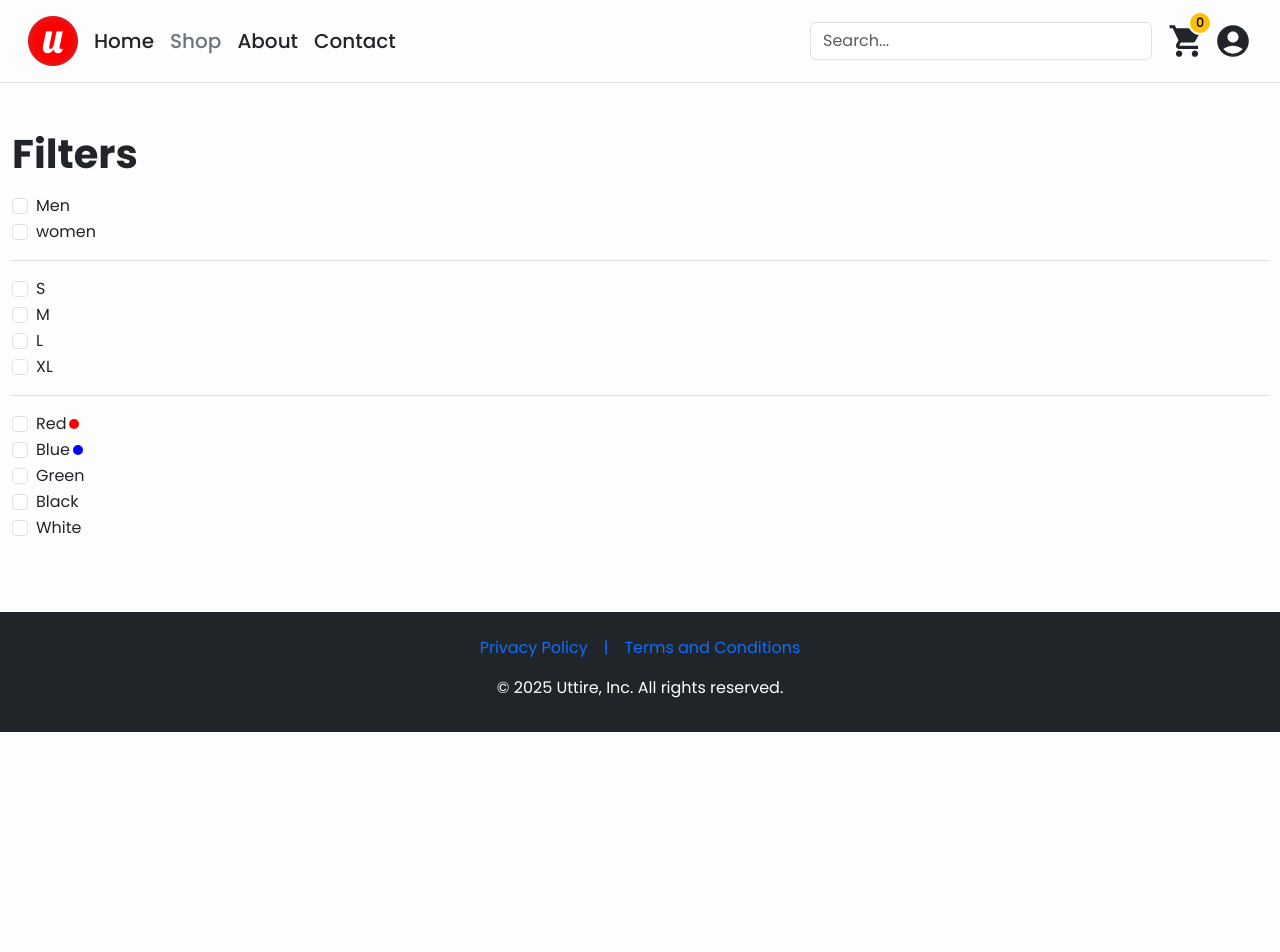
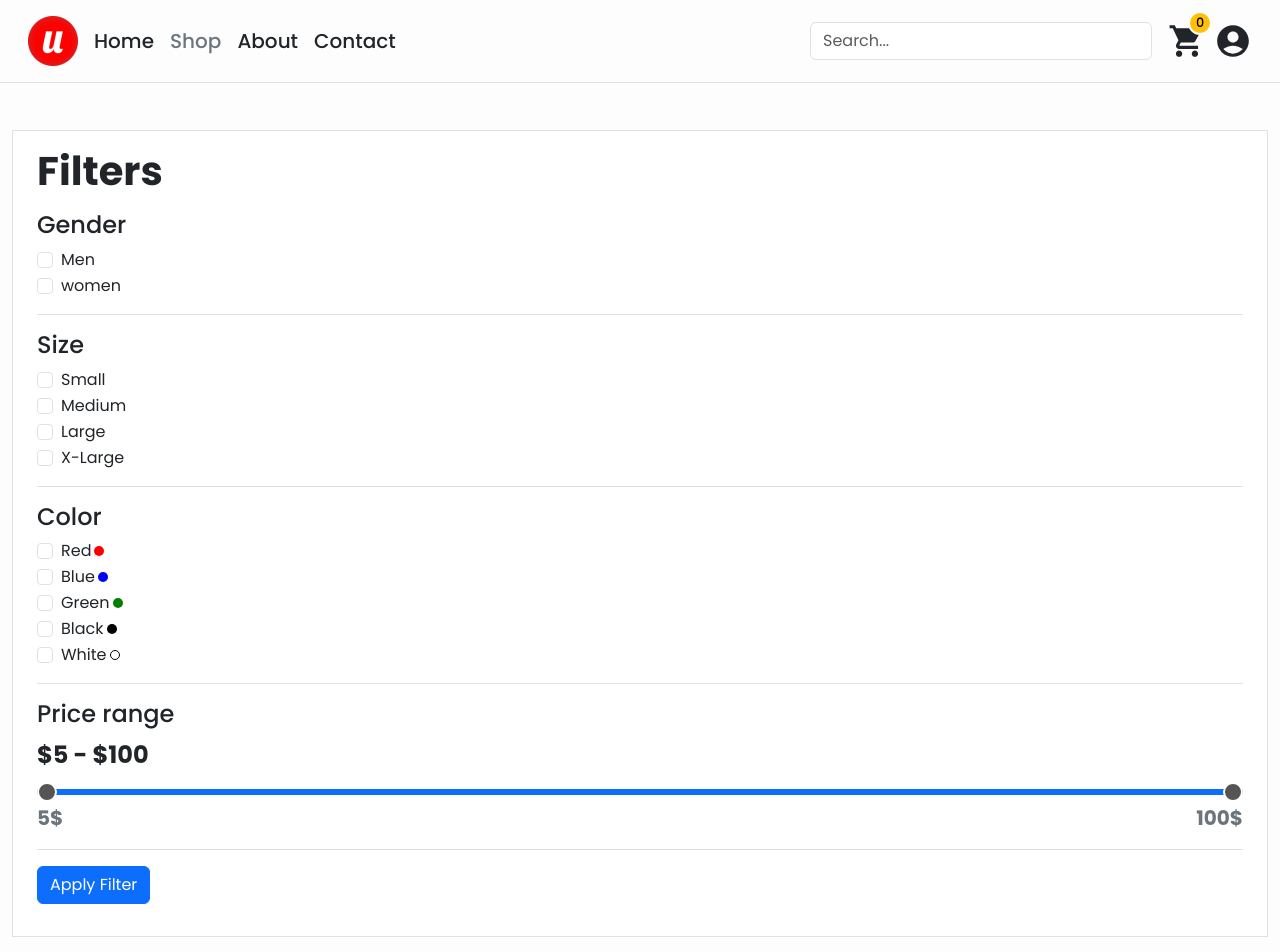
Before and after one commit to amaan073/Uttire, a React (Vite) app in the folder client/: page /shop in a window 1280 px wide. Shown: the top 952 px of the page. Before the commit the page ends 800 px from the top, so only its background shows below. Built offline with nearby package versions, Linux system fonts and the light colour scheme; a web font is replaced by a local one.

Commit message:
filter bar layout created

```diff
--- a/client/src/App.css
+++ b/client/src/App.css
@@ -125,3 +125,47 @@
     border-radius: 50%;
     margin-inline-start: 3px;
 }
+
+
+/* PRICE RANGE STYLES */
+.slider-container {
+    height: 6px;
+    position: relative;
+    background: #e4e4e4;
+    border-radius: 5px;
+}
+
+.slider-container .price-slider {
+    height: 100%;
+    left: 0%;       /*setting width of green background of price range using left and right percentage*/
+    right: 0%;
+    position: absolute;
+    border-radius: 5px;
+}
+
+.range-input {
+    position: relative;
+}
+
+.range-input input {
+    position: absolute;
+    width: 100%;
+    height: 5px;
+    background: none;
+    top: -6px;
+    pointer-events: none;
+    cursor: pointer;
+    -webkit-appearance: none;
+    appearance: none;
+}
+
+/* Styles for the range thumb in WebKit browsers */
+input[type="range"]::-webkit-slider-thumb {
+    height: 20px;
+    width: 20px;
+    border-radius: 70%;
+    background: #555;
+    border: 2px solid white;
+    pointer-events: auto;
+    -webkit-appearance: none;
+}
--- a/client/src/index.css
+++ b/client/src/index.css
@@ -24,3 +24,10 @@ hr.hr {
     border-top: var(--bs-border-width) var(--bs-border-style) var(--bs-border-color) !important;
     display: block !important;
 }
+
+.unselectable {
+    user-select: none; /* For most modern browsers */
+    -webkit-user-select: none; /* For Safari */
+    -moz-user-select: none; /* For Firefox */
+    -ms-user-select: none; /* For Internet Explorer/Edge */
+}
--- a/client/src/pages/Contact.jsx
+++ b/client/src/pages/Contact.jsx
@@ -20,6 +20,7 @@ const Contact = () => {
     <>
       <div className="container-xxl text-center">
         <div className="py-5">
+          {/* eslint-disable-next-line react/no-unescaped-entities */}
           <h2 className="mb-5">We'd Love to Hear from You!</h2>
           <img
             src={image}
@@ -111,6 +112,7 @@ const Contact = () => {
             style={{ maxWidth: "800px" }}
           >
             <li className="ps-2 my-4 border-bottom pb-3">
+              {/* eslint-disable-next-line react/no-unescaped-entities */}
               <p className="fw-semibold">What is Uttire's return policy?</p>
               <span>
                 We accept returns within 30 days of purchase. Items must be
--- a/client/src/pages/Shop.jsx
+++ b/client/src/pages/Shop.jsx
@@ -1,13 +1,32 @@
+import { useState } from "react";
+
 const Shop = () => {
+  const [minPrice, setMinPrice] = useState(5);
+  const [maxPrice, setMaxPrice] = useState(100);
+
+  const handleMinRangeChange = (e) => {
+    const minValue = e.target.value;
+    setMinPrice(Math.min(minValue, maxPrice - 5)); //prevents overlapping and set a gap of 5 points
+  };
+
+  const handleMaxRangeChange = (e) => {
+    const maxValue = e.target.value;
+    setMaxPrice(Math.max(maxValue, minPrice + 5)); //prevents overlapping with a gap of 5 points
+  };
+
   return (
     <>
       <div className="container-xxl py-5">
-        <section className="filter-sidebar" aria-label="filter">
+        <section
+          className="filter-sidebar bg-white p-3 px-4 border "
+          aria-label="filter"
+        >
           <h1 className="fw-bold">Filters</h1>
 
           <div>
-            <form>
+            <form onSubmit={(e) => e.preventDefault()}>
               <div className="gender-filter my-3">
+                <h4>Gender</h4>
                 <div className="form-check">
                   <input
                     className="form-check-input"
@@ -33,6 +52,7 @@ const Shop = () => {
               <hr className="hr" />
 
               <div className="size-filter my-3">
+                <h4>Size</h4>
                 <div className="form-check">
                   <input
                     className="form-check-input"
@@ -40,7 +60,7 @@ const Shop = () => {
                     id="size-s"
                   />
                   <label className="form-check-label" htmlFor="size-s">
-                    S
+                    Small
                   </label>
                 </div>
                 <div className="form-check">
@@ -50,7 +70,7 @@ const Shop = () => {
                     id="size-m"
                   />
                   <label className="form-check-label" htmlFor="size-m">
-                    M
+                    Medium
                   </label>
                 </div>
                 <div className="form-check">
@@ -60,7 +80,7 @@ const Shop = () => {
                     id="size-L"
                   />
                   <label className="form-check-label" htmlFor="size-L">
-                    L
+                    Large
                   </label>
                 </div>
                 <div className="form-check">
@@ -70,7 +90,7 @@ const Shop = () => {
                     id="size-xl"
                   />
                   <label className="form-check-label" htmlFor="size-xl">
-                    XL
+                    X-Large
                   </label>
                 </div>
               </div>
@@ -78,6 +98,7 @@ const Shop = () => {
               <hr className="hr" />
 
               <div className="color-filter my-3">
+                <h4>Color</h4>
                 <div className="form-check">
                   <input
                     className="form-check-input"
@@ -114,6 +135,10 @@ const Shop = () => {
                   />
                   <label className="form-check-label" htmlFor="color-green">
                     Green
+                    <span
+                      className="color-indicator"
+                      style={{ color: "green" }}
+                    ></span>
                   </label>
                 </div>
                 <div className="form-check">
@@ -124,6 +149,10 @@ const Shop = () => {
                   />
                   <label className="form-check-label" htmlFor="color-black">
                     Black
+                    <span
+                      className="color-indicator"
+                      style={{ color: "Black" }}
+                    ></span>
                   </label>
                 </div>
                 <div className="form-check">
@@ -134,13 +163,77 @@ const Shop = () => {
                   />
                   <label className="form-check-label" htmlFor="color-white">
                     White
+                    <span
+                      className="color-indicator"
+                      style={{ color: "white", border: "thin solid black" }}
+                    ></span>
                   </label>
+                </div>
+              </div>
+
+              <hr className="hr" />
+
+              {/* <!--
+              Price Range Slider code snippet adapted from GeeksforGeeks
+              URL: https://www.geeksforgeeks.org/price-range-slider-with-min-max-input-using-html-css-and-javascript/
+              --> */}
+              <div className="price-range-filter my-3">
+                <div className="form-group">
+                  <h4>Price range</h4>
+                  <div className="mb-3 fw-bold fs-4">
+                    {"$" + minPrice} - {"$" + maxPrice}
+                  </div>
+                  <div className="slider-container w-100">
+                    <div
+                      className="price-slider bg-primary"
+                      style={{
+                        left: `${((minPrice - 5) / (100 - 5)) * 100}%`,
+                        right: `${100 - ((maxPrice - 5) / (100 - 5)) * 100}%`,
+                      }}
+                    ></div>
+                  </div>
+                  {/* <-- Slider --> */}
+                  <div className="range-input">
+                    <input
+                      type="range"
+                      className="min-range"
+                      min="5"
+                      max="100"
+                      value={minPrice}
+                      onChange={handleMinRangeChange}
+                    />
+                    <input
+                      type="range"
+                      className="max-range"
+                      min="5"
+                      max="100"
+                      value={maxPrice}
+                      onChange={handleMaxRangeChange}
+                    />
+                  </div>
+                  <div className="d-flex justify-content-between mt-2 fw-bold fs-5 text-secondary unselectable">
+                    <div>5$</div>
+                    <div>100$</div>
+                  </div>
+                </div>
+              </div>
+
+              <hr className="hr" />
+
+              <div className="my-3">
+                <div className="form-group">
+                  <input
+                    type="submit"
+                    value="Apply Filter"
+                    className="btn btn-primary"
+                  />
                 </div>
               </div>
             </form>
           </div>
           <form></form>
         </section>
+
         <section className="products"></section>
       </div>
     </>
```
